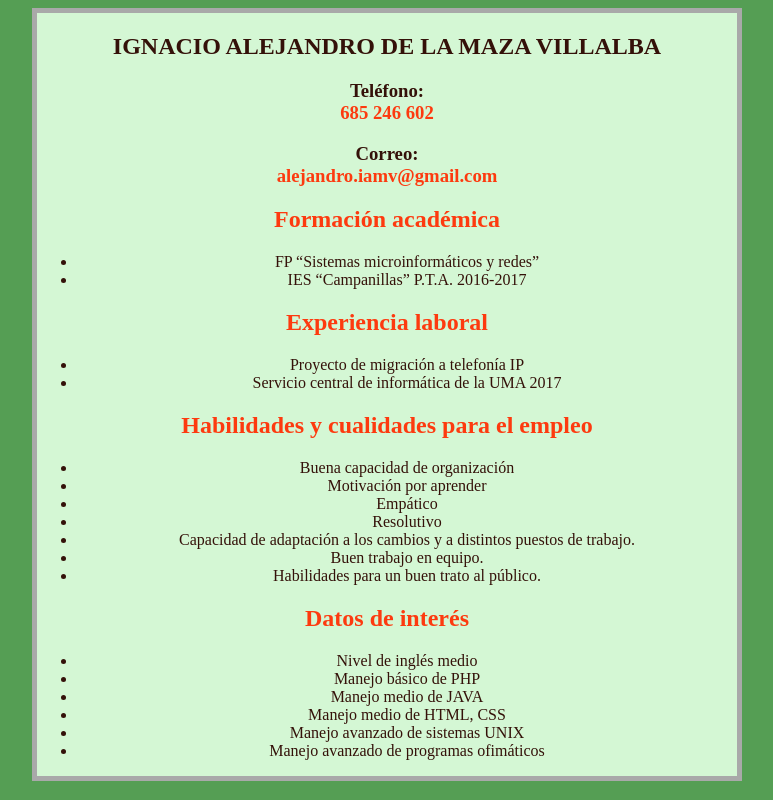
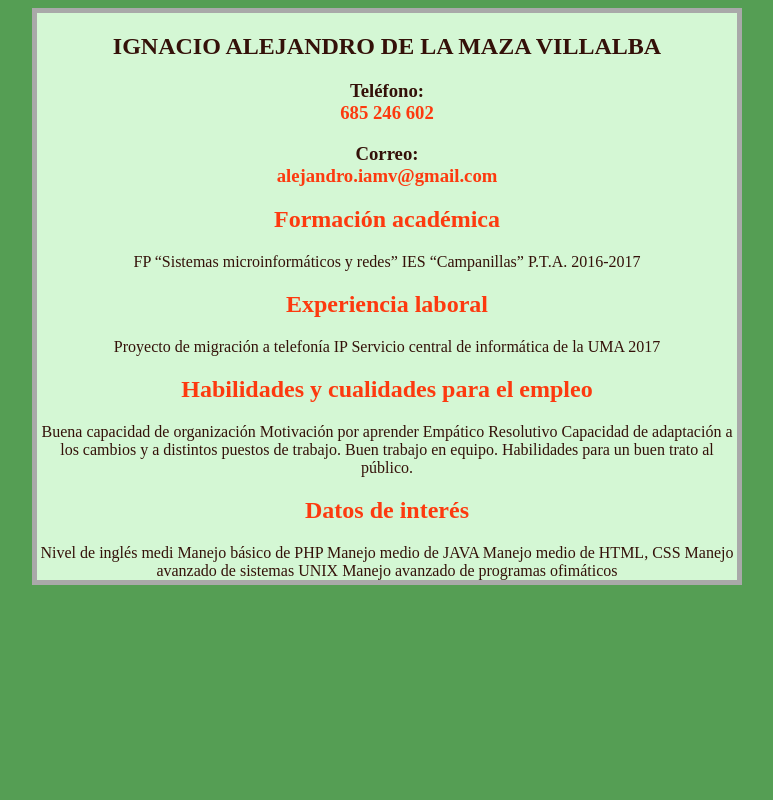
Before and after one commit to alejndr/alejndr.github.io, a plain HTML site: page index.html in a window 1280 px wide. Shown: the whole page, without its empty margins (253-1026 px from the left). Drawn offline with Linux system fonts and the light colour scheme.

Commit message:
page editada

```diff
--- a/index.html
+++ b/index.html
@@ -38,7 +38,7 @@
 		color: #341109;
 		}
 
-		li{
+		.texto{
 		color: #341109;
 		}
 
@@ -55,35 +55,42 @@
 <h3>Correo: <div id="corr">alejandro.iamv@gmail.com</div></h3>
 
 <h2>Formación académica</h2>
-<ul>
-	<li>FP “Sistemas microinformáticos y redes”</li>
-	<li>IES “Campanillas” P.T.A. 2016-2017</li>
-</ul>
+
+<div class="texto">
+	 FP “Sistemas microinformáticos y redes”
+	 IES “Campanillas” P.T.A. 2016-2017
+</div>
+
 <h2>Experiencia laboral</h2>
 
-<ul>
-<li>Proyecto de migración a telefonía IP</li>
-<li>Servicio central de informática de la UMA 2017</li>
-</ul>
+<div class="texto">
+ Proyecto de migración a telefonía IP
+ Servicio central de informática de la UMA 2017
+</div>
+
 <h2>Habilidades y cualidades para el empleo</h2>
-<ul>
-<li>Buena capacidad de organización</li>
-<li>Motivación por aprender</li>
-<li>Empático</li>
-<li>Resolutivo</li>
-<li>Capacidad de adaptación a los cambios y a distintos puestos de trabajo.</li>
-<li>Buen trabajo en equipo.</li>
-<li>Habilidades para un buen trato al público.</li>
-</ul>
+
+<div class="texto">
+ Buena capacidad de organización
+ Motivación por aprender
+ Empático
+ Resolutivo
+ Capacidad de adaptación a los cambios y a distintos puestos de trabajo.
+ Buen trabajo en equipo.
+ Habilidades para un buen trato al público.
+</div>
+
 <h2>Datos de interés</h2>
-<ul>
-<li>Nivel de inglés medio</li>
-<li>Manejo básico de PHP</li>
-<li>Manejo medio de JAVA</li>
-<li>Manejo medio de HTML, CSS</li>
-<li>Manejo avanzado de sistemas UNIX</li>
-<li>Manejo avanzado de programas ofimáticos</li>
-</ul>
+
+<div class="texto">
+Nivel de inglés medi
+Manejo básico de PHP
+Manejo medio de JAVA
+Manejo medio de HTML, CSS
+Manejo avanzado de sistemas UNIX
+Manejo avanzado de programas ofimáticos
+</div>
+
 </div>
 </body>
 </html>
```
